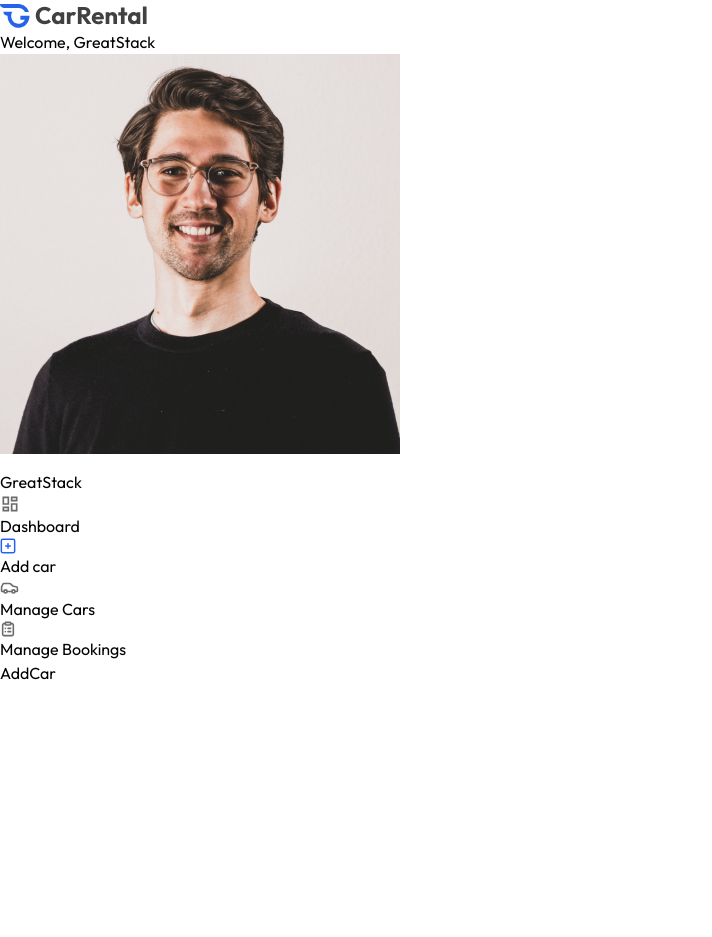
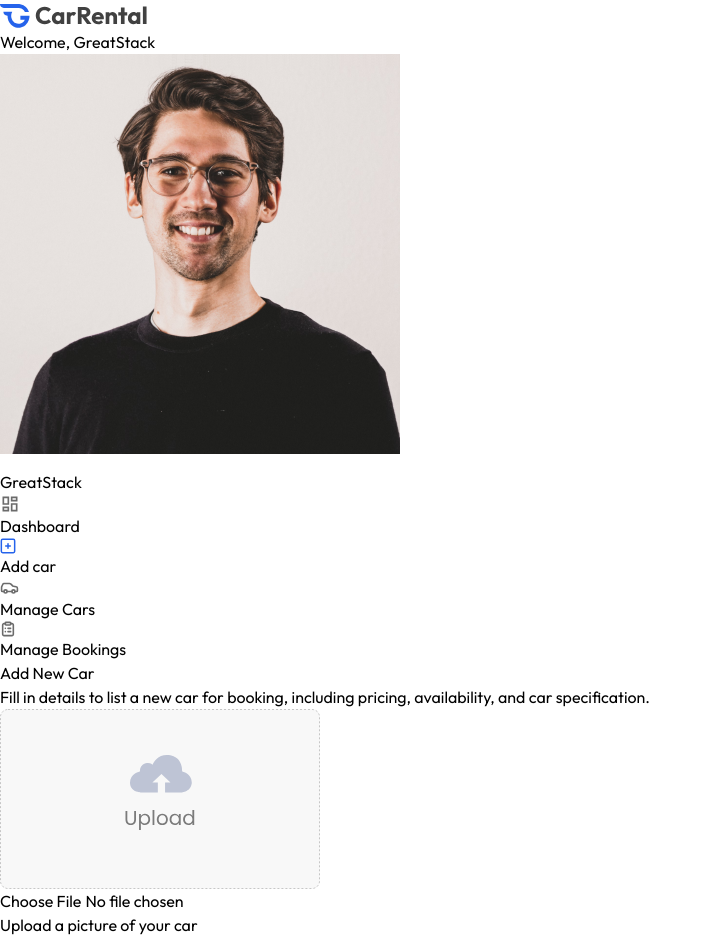
Before and after one commit to natitam1/car-rental-app, a React (Vite) app in the folder client/: page /owner/add-car in a window 1280 px wide. Shown: the whole page, without its empty margins (0-712 px from the left). Before the commit the page ends 800 px from the top, so only its background shows below. Built offline with nearby package versions, Linux system fonts and the light colour scheme.

Commit message:
Add input field to upload image

```diff
--- a/client/src/pages/owner/AddCar.jsx
+++ b/client/src/pages/owner/AddCar.jsx
@@ -1,5 +1,6 @@
 import React, { useState } from "react";
-
+import Title from "../../components/owner/Title";
+import { assets } from "../../assets/assets";
 const AddCar = () => {
   const [image, setImage] = useState(null);
   const [car, setCar] = useState({
@@ -14,7 +15,36 @@ const AddCar = () => {
     location: "",
     description: "",
   });
-  return <div>AddCar</div>;
+  const onSubmitHandler = async (e) => {
+    e.preventDefault();
+  };
+  return (
+    <div className="px-4 py-10 md:px-10 flex-1">
+      <Title
+        title="Add New Car"
+        subTitle="Fill in details to list a new car for booking, including pricing, availability, and car specification."
+      />
+      <form
+        onSubmit={onSubmitHandler}
+        className="flex flex-col gap-5 text-gray-500 text-sm mt-6 max-w-xl"
+      >
+        {/* Car Image */}
+        <div>
+          <label htmlFor="car-image">
+            <img
+              src={image ? URL.createObjectURL(image) : assets.upload_icon}
+              alt=""
+              className="h-14 rounded cursor-pointer"
+            />
+            <input type="file" id="car-image" accept="image/* hidden" />
+            <p className="text-sm text-gray-500">
+              Upload a picture of your car
+            </p>
+          </label>
+        </div>
+      </form>
+    </div>
+  );
 };
 
 export default AddCar;
```
